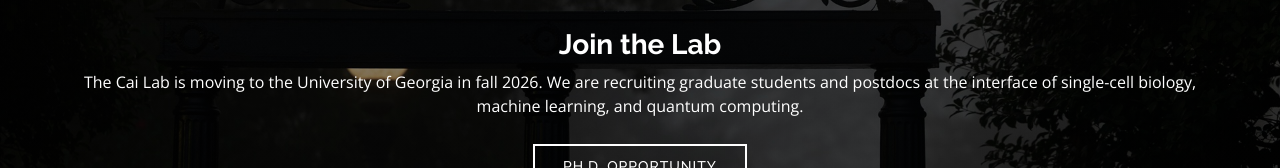
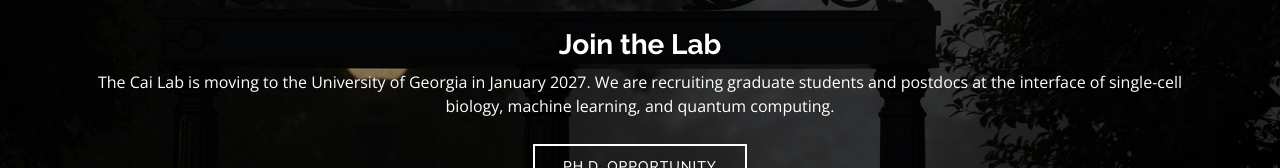
Before and after one commit to cailab-uga/cailab-uga.github.io, a plain HTML site: page index.html in a window 1280 px wide. Shown: the part 2950-3118 px from the top of the page. Drawn offline with nearby package versions, Linux system fonts and the light colour scheme.

Commit message:
Update UGA relocation date from fall 2026 to January 2027
Co-Authored-By: Claude Opus 5.5 <noreply@anthropic.com>

```diff
--- a/index.html
+++ b/index.html
@@ -109,7 +109,7 @@
           <div class="col-lg-6 pt-4 pt-lg-0 order-2 order-lg-1 content" data-aos="fade-right">
             <h3>Our research lies at the interface of human genetics, computational statistics, and data science.</h3>
             <p class="fst-italic">
-              The Cai Lab develops computational and quantum-inspired methods to study how individual cells differ — and what those differences reveal about disease, development, and the structure of biological knowledge itself. The lab is moving from Texas A&amp;M University to the University of Georgia in fall 2026.
+              The Cai Lab develops computational and quantum-inspired methods to study how individual cells differ — and what those differences reveal about disease, development, and the structure of biological knowledge itself. The lab is moving from Texas A&amp;M University to the University of Georgia in January 2027.
             </p>
             <ul>
               <li><i class="bi bi-check-circle"></i> Develop algorithms and software for single-cell RNA-seq, scATAC-seq, and spatial transcriptomics data analysis.</li>
@@ -222,7 +222,7 @@
       <div class="container" data-aos="zoom-in">
         <div class="text-center">
           <h3>Join the Lab</h3>
-          <p>The Cai Lab is moving to the University of Georgia in fall 2026. We are recruiting graduate students and postdocs at the interface of single-cell biology, machine learning, and quantum computing.</p>
+          <p>The Cai Lab is moving to the University of Georgia in January 2027. We are recruiting graduate students and postdocs at the interface of single-cell biology, machine learning, and quantum computing.</p>
           <a class="cta-btn" href="phd-position-single-cell-ai-quantum.html">Ph.D. Opportunity</a>
         </div>
       </div>
@@ -448,7 +448,7 @@
         <div class="section-title">
           <span>Contact</span>
           <h2>Contact &amp; Open Positions</h2>
-          <p>The Cai Lab is moving to the University of Georgia in fall 2026. We are recruiting <strong>graduate students</strong> and <strong>postdocs</strong> at the interface of single-cell biology, machine learning, and quantum computing. Please email <a href="mailto:jcai@uga.edu">jcai@uga.edu</a> with your CV and a brief note on your research interests.</p>
+          <p>The Cai Lab is moving to the University of Georgia in January 2027. We are recruiting <strong>graduate students</strong> and <strong>postdocs</strong> at the interface of single-cell biology, machine learning, and quantum computing. Please email <a href="mailto:jcai@uga.edu">jcai@uga.edu</a> with your CV and a brief note on your research interests.</p>
         </div>
 
         <div class="row" data-aos="fade-up">
```
